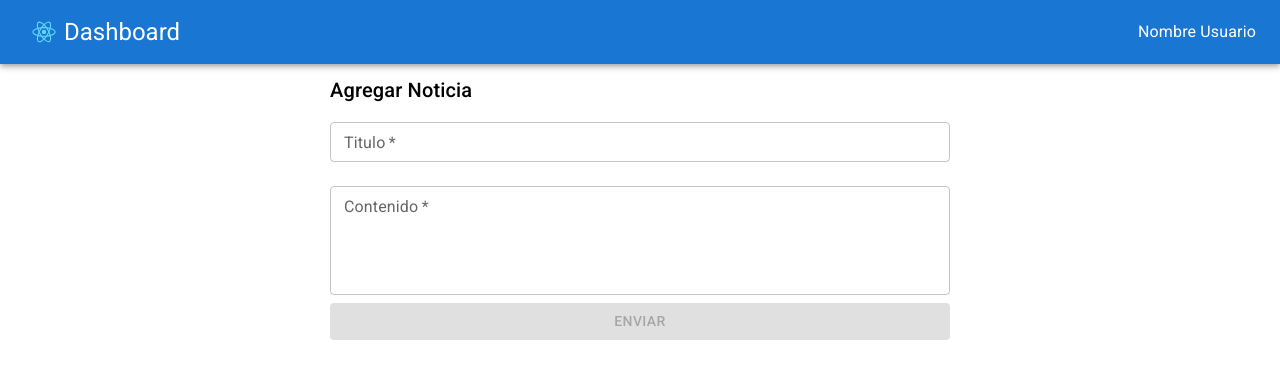
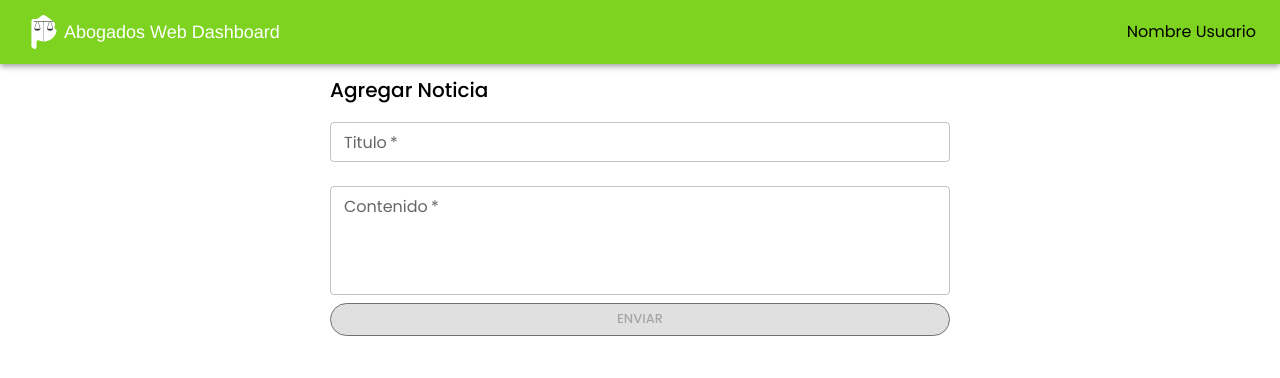
Before and after one commit to roperrott/abogadosweb-pc, a React (Create React App) app: page / in a window 1280 px wide. Shown: the top 378 px of the page. Built offline with nearby package versions, Linux system fonts and the light colour scheme.

Commit message:
add mui theme

```diff
--- a/package.json
+++ b/package.json
@@ -5,8 +5,8 @@
   "dependencies": {
     "@emotion/react": "^11.4.1",
     "@emotion/styled": "^11.3.0",
-    "@material-ui/core": "^5.0.0-beta.5",
     "@material-ui/styles": "^4.11.4",
+    "@mui/material": "^5.2.7",
     "@testing-library/jest-dom": "^5.14.1",
     "@testing-library/react": "^11.2.7",
     "@testing-library/user-event": "^12.8.3",
--- a/public/index.html
+++ b/public/index.html
@@ -11,6 +11,7 @@
     />
     <link rel="apple-touch-icon" href="%PUBLIC_URL%/logo192.png" />
     <link rel="stylesheet" href="https://fonts.googleapis.com/css?family=Roboto:300,400,500,700&display=swap" />
+    <link href="https://fonts.googleapis.com/css2?family=Lato&family=Poppins:wght@400;500;600;700&display=swap" rel="stylesheet">
     <meta name="viewport" content="initial-scale=1, width=device-width" />
     <!--
       manifest.json provides metadata used when your web app is installed on a
--- a/src/components/Header/index.js
+++ b/src/components/Header/index.js
@@ -1,12 +1,12 @@
-import { AppBar, Typography, Toolbar } from '@material-ui/core';
+import { AppBar, Typography, Toolbar } from '@mui/material';
 import { Logo } from '../Logo';
 
 export const Header = () => (
-  <AppBar position="relative">
+  <AppBar position="relative" color="inherit">
     <Toolbar>
       <Logo />
-      <Typography variant="h5" sx={{ flexGrow: 1 }}>
-        Dashboard
+      <Typography variant="h4" component="div" color="primary" sx={{ flexGrow: 1 }}>
+        Abogados Web Dashboard
       </Typography>
       <Typography>
         Nombre Usuario
--- a/src/components/Logo/index.js
+++ b/src/components/Logo/index.js
@@ -1,4 +1,4 @@
-import logo from '../../logo.svg';
+import logo from '../../assets/logo.svg';
 import { useStyles } from './styles';
 
 export const Logo = () => {
--- a/src/components/NewsForm/index.js
+++ b/src/components/NewsForm/index.js
@@ -1,7 +1,7 @@
 import { useState } from 'react';
 import {
   Container, Typography, TextField, Button, Alert, Snackbar, CircularProgress,
-} from '@material-ui/core';
+} from '@mui/material';
 import { addDoc, collection, Timestamp } from 'firebase/firestore';
 import { useStyles } from './styles';
 import { db } from '../../firebase';
@@ -45,7 +45,7 @@ export const NewsForm = () => {
             alignSelf: 'center',
           }}
         />
-      ) : <Button variant="contained" onClick={onSendData} disabled={!isValid}>Enviar</Button>}
+      ) : <Button variant="contained" color="secondary" size="small" onClick={onSendData} disabled={!isValid}>Enviar</Button>}
       <Snackbar
         open={showSuccessAlert}
         autoHideDuration={3000}
--- /dev/null
+++ b/src/config/mui/MuiTheme.js
@@ -0,0 +1,76 @@
+import { createTheme } from '@mui/material/styles';
+
+export const Theme = createTheme({
+  palette: {
+    primary: {
+      main: '#FFFFFF',
+      contrastText: '#333333',
+    },
+    secondary: {
+      main: '#333333',
+      contrastText: '#FFFFFF',
+    },
+    success: {
+      main: '#7ED320',
+    },
+    background: {
+      paper: '#7ED320',
+      default: '#EFEFEF94',
+    },
+  },
+  components: {
+    MuiButton: {
+      styleOverrides: {
+        outlined: {
+          borderRadius: 0,
+          borderWidth: 2,
+          borderColor: '#FFFFFF',
+          height: 35,
+          padding: '0px 25px',
+          boxShadow: '0px 3px 6px #00000029',
+          ':hover': {
+            borderRadius: 0,
+            borderWidth: 2,
+          },
+        },
+        contained: {
+          borderRadius: '19px',
+          border: '1px solid #707070',
+          '&.MuiButton-containedSizeMedium': {
+            height: '80px',
+            padding: '0px 86px',
+            fontSize: '35px',
+          },
+          '&.MuiButton-containedSizeLarge': {
+            height: '107px',
+            padding: '0px 32px',
+            fontSize: '35px',
+            borderRadius: '10px',
+            boxShadow: '0px 3px 6px #00000029',
+            border: 'none',
+          },
+        },
+      },
+    },
+  },
+  typography: {
+    fontFamily: [
+      'Poppins',
+      'Helvetica',
+      'Arial',
+      'sans-serif',
+    ].join(','),
+    h1: {
+      fontWeight: 600,
+      fontSize: '70px',
+    },
+    h2: {
+      fontWeight: 600,
+      fontSize: '50px',
+    },
+    h4: {
+      fontFamily: 'Helvetica',
+      fontSize: 18,
+    },
+  },
+});
--- a/src/index.css
+++ b/src/index.css
@@ -1,3 +1,5 @@
+@import url('https://fonts.googleapis.com/css2?family=Lato&family=Poppins:wght@400;500;600;700&display=swap');
+
 body {
   margin: 0;
   font-family: -apple-system, BlinkMacSystemFont, 'Segoe UI', 'Roboto', 'Oxygen',
--- a/src/index.js
+++ b/src/index.js
@@ -1,12 +1,16 @@
 import React from 'react';
 import ReactDOM from 'react-dom';
 import './index.css';
+import { ThemeProvider } from '@mui/material/styles';
 import App from './App';
 import reportWebVitals from './reportWebVitals';
+import { Theme } from './config/mui/MuiTheme';
 
 ReactDOM.render(
   <React.StrictMode>
-    <App />
+    <ThemeProvider theme={Theme}>
+      <App />
+    </ThemeProvider>
   </React.StrictMode>,
   document.getElementById('root'),
 );
```
Also changed, not shown: src/assets/logo.svg (added), 1 other file (tests, documents, lock files or other folders).
